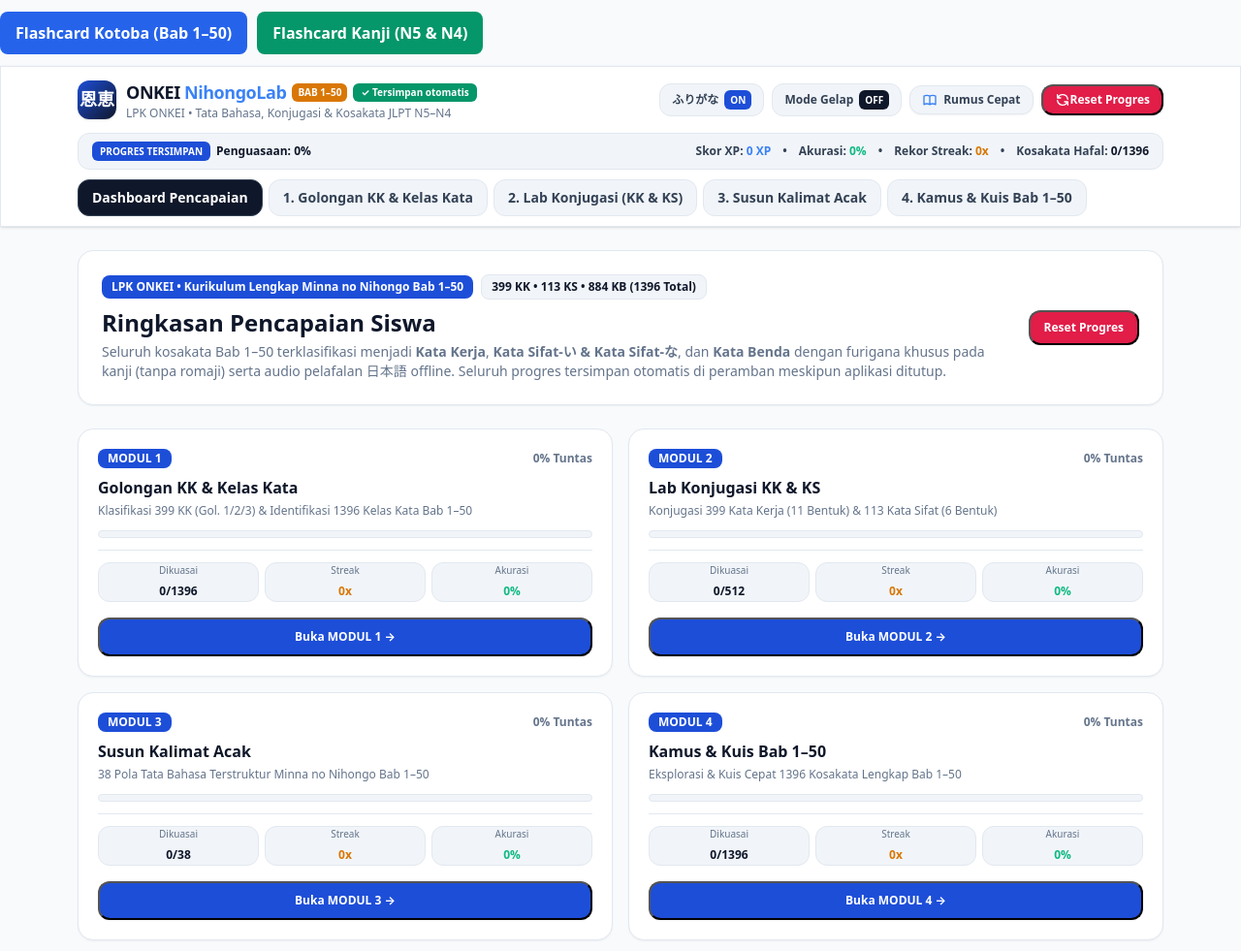
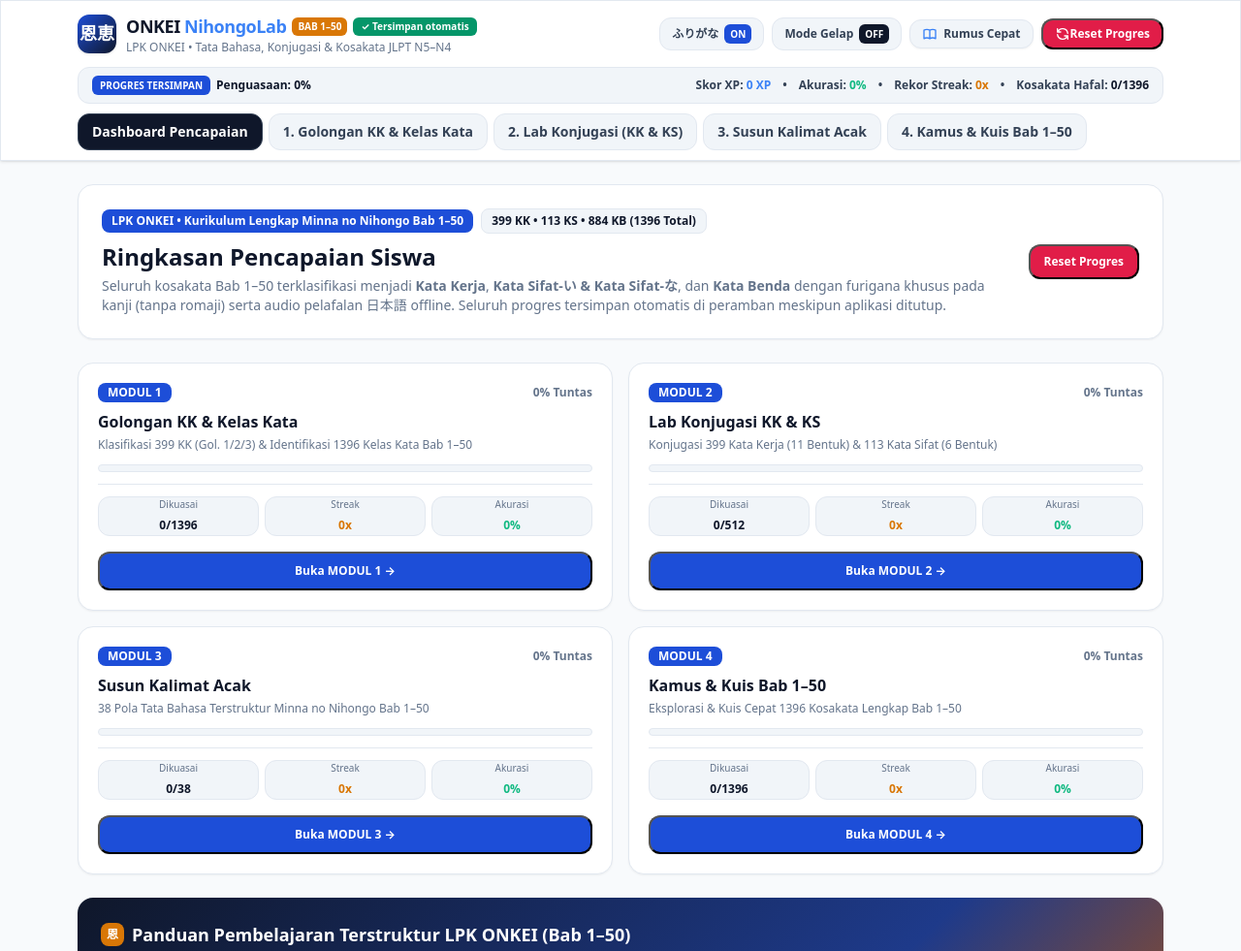
Before and after one commit to attaufiksensei-source/Onkei-Nihongo-Lab, a plain HTML site: page index.html in a window 1280 px wide. Shown: the top 981 px of the page at 97% size. Drawn offline with Linux system fonts and the light colour scheme.

Commit message:
Update index.html

```diff
--- a/index.html
+++ b/index.html
@@ -5,14 +5,6 @@
   <meta name="viewport" content="width=device-width, initial-scale=1.0" />
   <meta name="description" content="ONKEI NihongoLab — Aplikasi Belajar Tata Bahasa, Konjugasi & Kosakata Minna no Nihongo Bab 1–50 (JLPT N5 & N4)" />
   <title>ONKEI NihongoLab — JLPT N5 &amp; N4 Grammar &amp; Vocabulary Lab</title>
-  <div style="margin: 12px 0; display: flex; gap: 10px; flex-wrap: wrap;">
-  <a href="flashcard.html?deck=kotoba" style="padding: 10px 16px; background: #2563eb; color: #ffffff; border-radius: 8px; text-decoration: none; font-weight: bold;">
-    Flashcard Kotoba (Bab 1–50)
-  </a>
-  <a href="flashcard.html?deck=kanji" style="padding: 10px 16px; background: #059669; color: #ffffff; border-radius: 8px; text-decoration: none; font-weight: bold;">
-    Flashcard Kanji (N5 &amp; N4)
-  </a>
-</div>
   <style>
     /* =====================================================================
        ONKEI NIHONGOLAB — OFFLINE STANDALONE STYLESHEET (ZERO EXTERNAL CDN)
```
